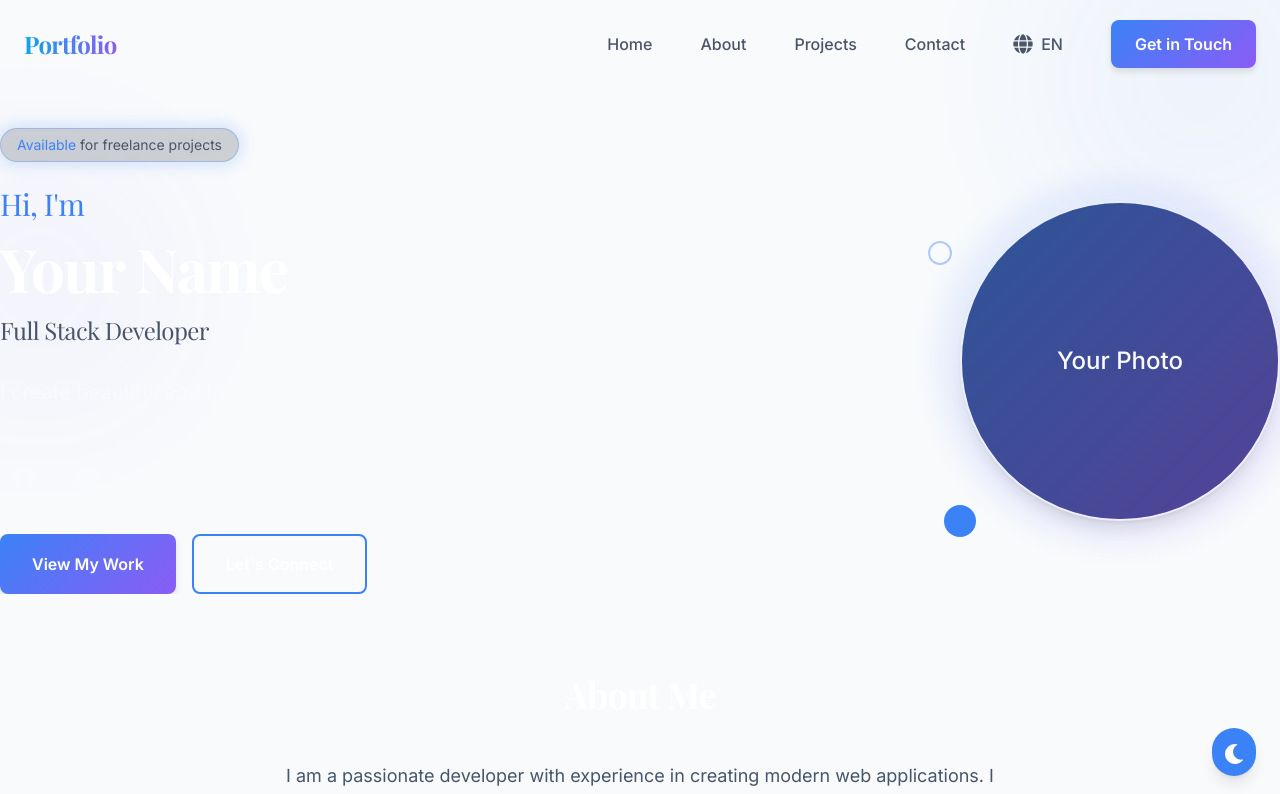
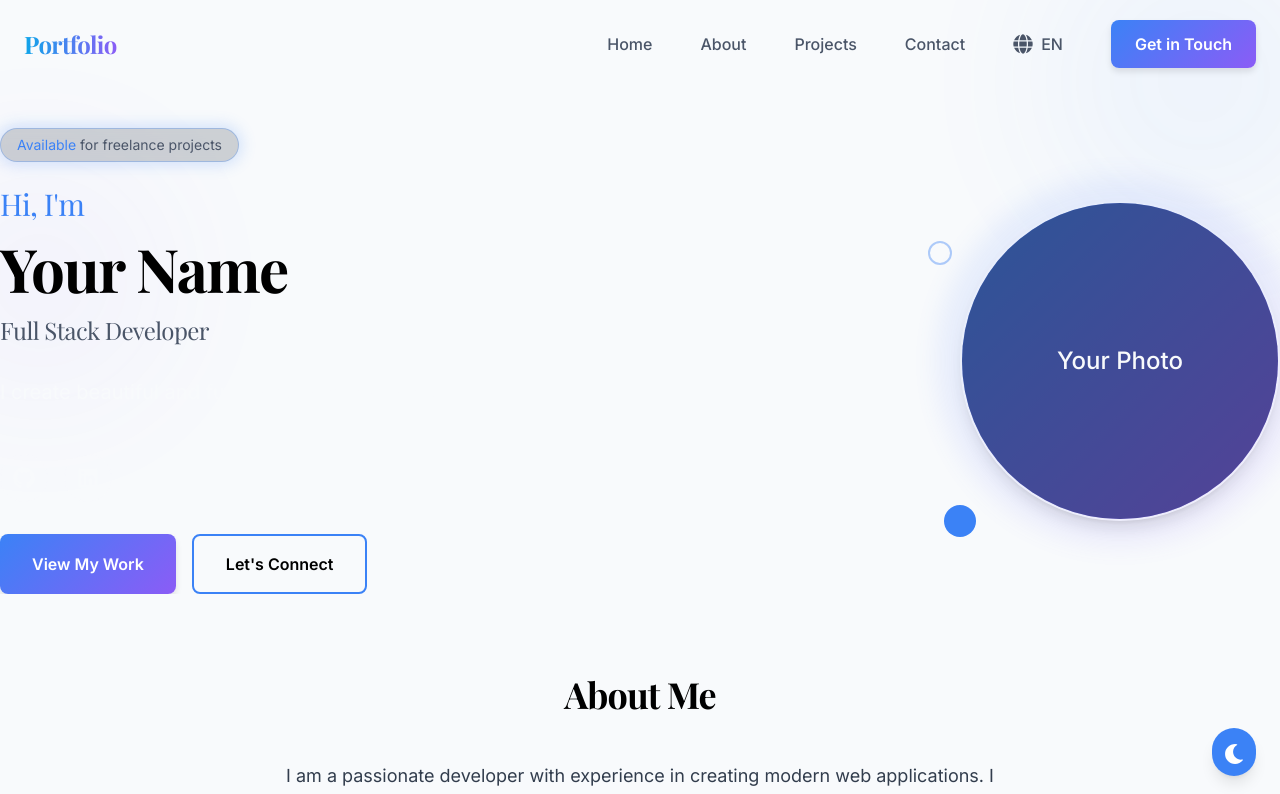
Before and after one commit to xsmartbartx/Portfolio-Online, a React (Create React App) app: page / in a window 1280 px wide. Shown: the top 794 px of the page. Built offline with nearby package versions, Linux system fonts and the light colour scheme.

Commit message:
Update modern.css

```diff
--- a/src/styles/modern.css
+++ b/src/styles/modern.css
@@ -472,8 +472,8 @@ h1, h2, h3, h4, h5, h6 {
   --secondary: #64748b;
   --accent: #3b82f6;
   --accent-alt: #8b5cf6;
-  --text-primary: #ffffff;
-  --text-secondary: #475569;
+  --text-primary: #000000;
+  --text-secondary: #323d4d;
   --background: #f8fafc;
   --card-bg: rgba(255, 255, 255, 0.9);
   --border-color: rgba(0, 0, 0, 0.1);
```
